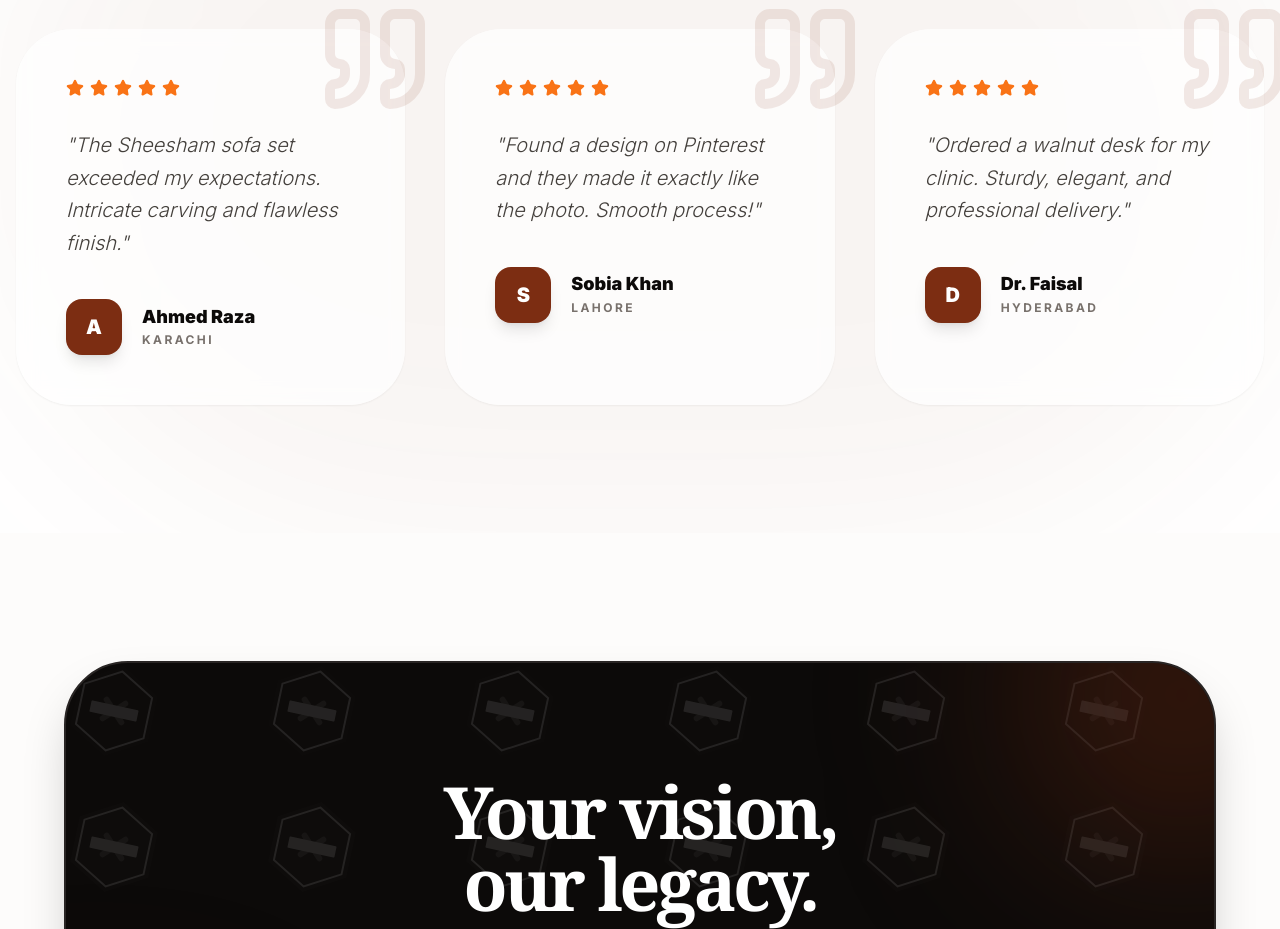
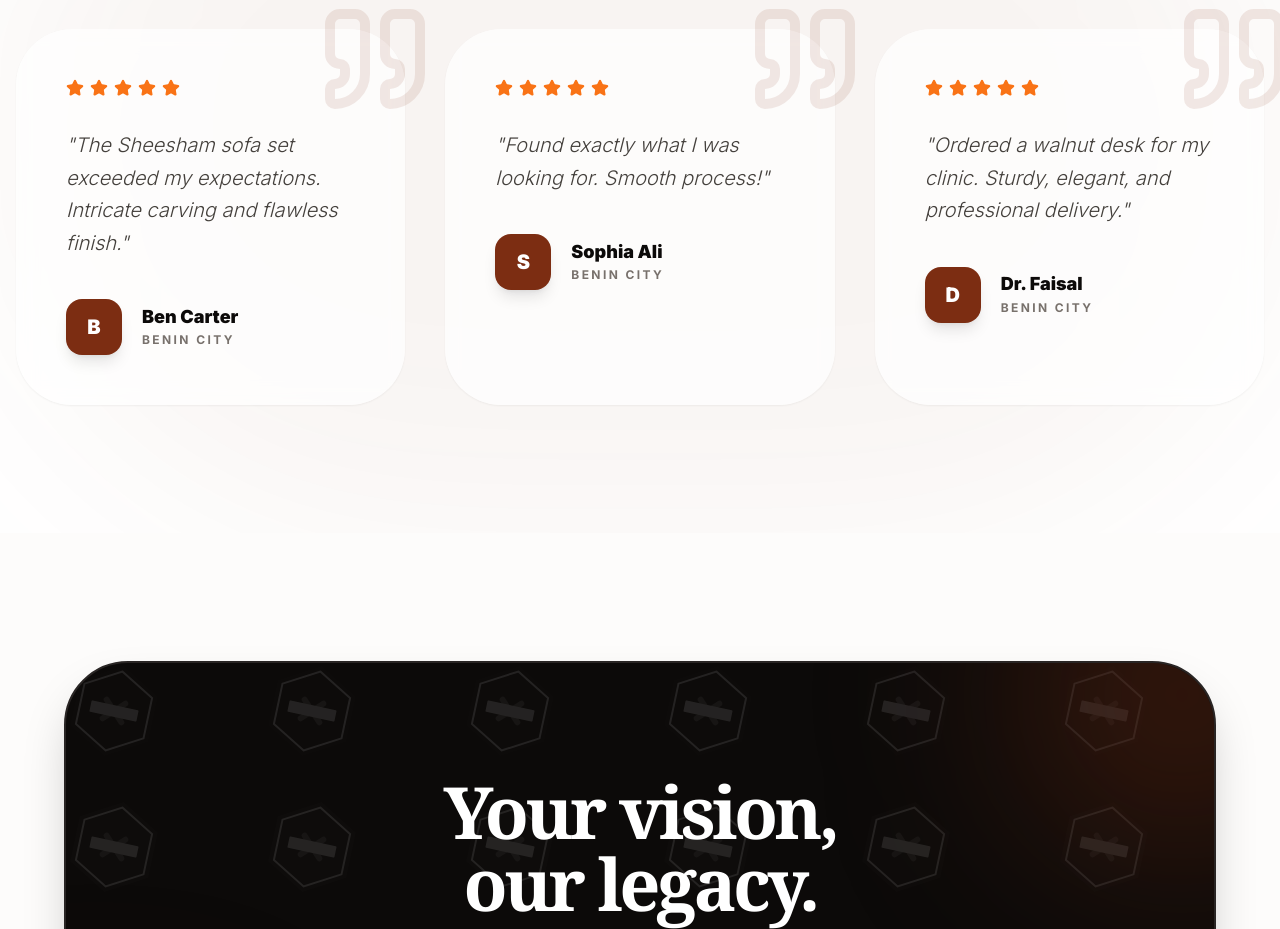
Before and after one commit to andreyscott/Wood, a Next.js app: page / in a window 1280 px wide. Shown: the part 3560-4489 px from the top of the page. Built offline with nearby package versions, Linux system fonts and the light colour scheme.

Commit message:
added the final

```diff
--- a/app/page.tsx
+++ b/app/page.tsx
@@ -83,20 +83,20 @@ export default function Home() {
 
     const testimonials = [
         {
-            name: "Ahmed Raza",
-            location: "Karachi",
+            name: "Ben Carter",
+            location: "Benin City",
             quote: "The Sheesham sofa set exceeded my expectations. Intricate carving and flawless finish.",
             rating: 5
         },
         {
-            name: "Sobia Khan",
-            location: "Lahore",
-            quote: "Found a design on Pinterest and they made it exactly like the photo. Smooth process!",
+            name: "Sophia Ali",
+            location: "Benin City",
+            quote: "Found exactly what I was looking for. Smooth process!",
             rating: 5
         },
         {
             name: "Dr. Faisal",
-            location: "Hyderabad",
+            location: "Benin City",
             quote: "Ordered a walnut desk for my clinic. Sturdy, elegant, and professional delivery.",
             rating: 5
         }
```
